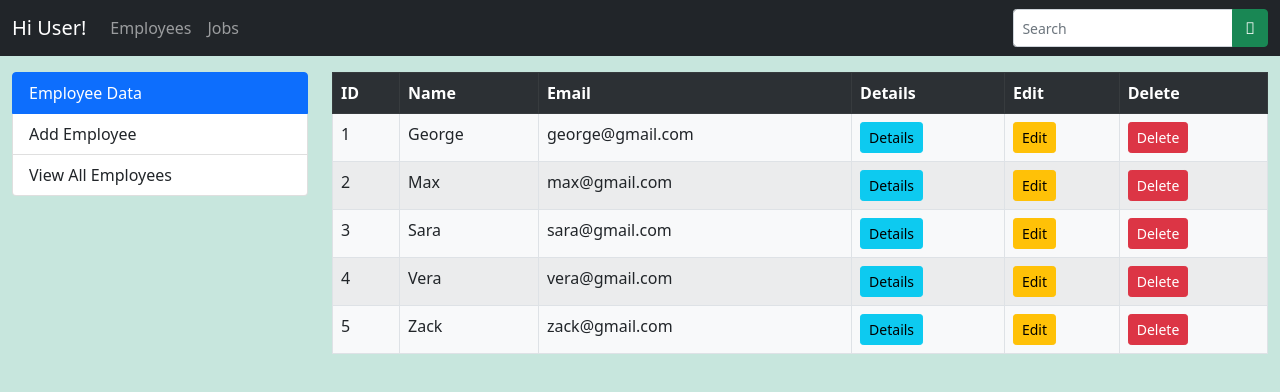
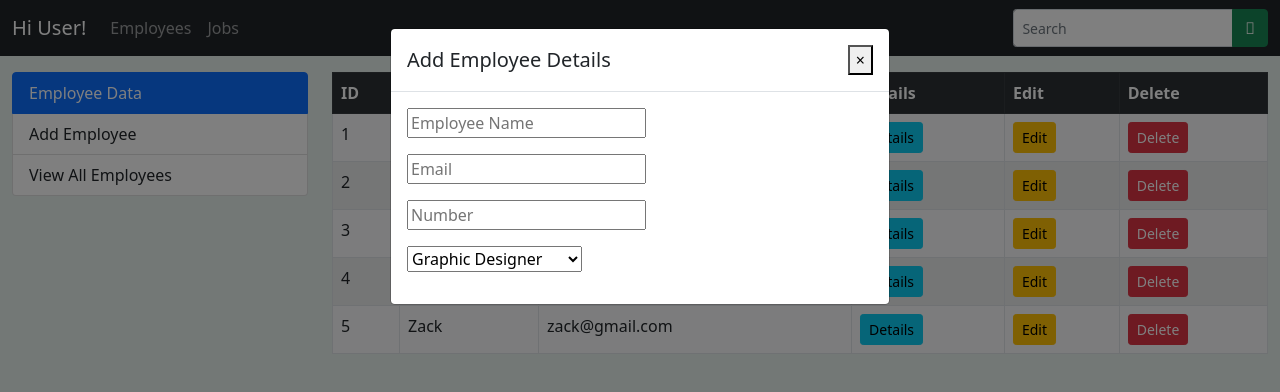
Before and after one commit to sarisgar28/Bootstrap_demo, a plain HTML site: page Project_one/employees-list.html in a window 1280 px wide. Both pictures are taken after a click on the link "Add Employee". Drawn offline with nearby package versions, Linux system fonts and the light colour scheme.

Commit message:
Employee's modal

```diff
--- a/Project_one/employees-list.html
+++ b/Project_one/employees-list.html
@@ -45,7 +45,7 @@
             <div class="col-lg-3 col-md-3">
               <div class="list-group">
                 <div class="list-group-item active">Employee Data</div>
-                <a href="#" class="list-group-item">Add Employee</a>
+                <a href="#" class="list-group-item" data-toggle="modal" data-target="#add_employee">Add Employee</a>
                 <a href="employees-list.html" class="list-group-item">View All Employees </a>
               </div>
             </div>
@@ -100,12 +100,48 @@
           </div>
       </div>
 <!-- Employees list contet end -->
+<!-- Modal add employee -->
 
+<div class="modal fade" id="add_employee" tabindex="-1" role="dialog" aria-labelledby="add_employee" aria-hidden="true">
+  <div class="modal-dialog" role="document">
+    <div class="modal-content">
+      <div class="modal-header">
+        <h5 class="modal-title" id="exampleModalLabel">Add Employee Details</h5>
+        <button type="button" class="close" data-dismiss="modal" aria-label="Close">
+          <span aria-hidden="true">&times;</span>
+        </button>
+      </div>
+      <div class="modal-body">
+      <form>
+        <div class="mb-3">
+          <input type="text" class="control-form control-form-md" placeholder="Employee Name" required>
+        </div>
+        <div class="mb-3">
+          <input type="email" class="control-form control-form-md" placeholder="Email" required>
+        </div>
+        <div class="mb-3">
+          <input type="tel" class="control-form control-form-md" placeholder="Number" required>
+        </div>
+        <div class="class mb-3">
+          <select class="control-form control-form-md">
+            <option value="Graphic Designer"> Graphic Designer</option>
+            <option Value="Full-Stack Developer">Full-Stack Developer</option>
+            <option value="Architect">Architect</option>
+            <option value="Audio Engineer">Audio Engineer</option>
+          </select>
+        </div>
+      </form>
+      </div>
+    </div>
+  </div>
+</div>
     <!-- Optional JavaScript; choose one of the two! -->
 
     <!-- Option 1: Bootstrap Bundle with Popper -->
     <script src="https://cdn.jsdelivr.net/npm/bootstrap@5.1.3/dist/js/bootstrap.bundle.min.js" integrity="sha384-ka7Sk0Gln4gmtz2MlQnikT1wXgYsOg+OMhuP+IlRH9sENBO0LRn5q+8nbTov4+1p" crossorigin="anonymous"></script>
-
+    <script src="https://code.jquery.com/jquery-3.2.1.slim.min.js" integrity="sha384-KJ3o2DKtIkvYIK3UENzmM7KCkRr/rE9/Qpg6aAZGJwFDMVNA/GpGFF93hXpG5KkN" crossorigin="anonymous"></script>
+    <script src="https://cdnjs.cloudflare.com/ajax/libs/popper.js/1.12.3/umd/popper.min.js" integrity="sha384-vFJXuSJphROIrBnz7yo7oB41mKfc8JzQZiCq4NCceLEaO4IHwicKwpJf9c9IpFgh" crossorigin="anonymous"></script>
+    <script src="https://maxcdn.bootstrapcdn.com/bootstrap/4.0.0-beta.2/js/bootstrap.min.js" integrity="sha384-alpBpkh1PFOepccYVYDB4do5UnbKysX5WZXm3XxPqe5iKTfUKjNkCk9SaVuEZflJ" crossorigin="anonymous"></script>
     <!-- Option 2: Separate Popper and Bootstrap JS -->
     <!--
     <script src="https://cdn.jsdelivr.net/npm/@popperjs/core@2.10.2/dist/umd/popper.min.js" integrity="sha384-7+zCNj/IqJ95wo16oMtfsKbZ9ccEh31eOz1HGyDuCQ6wgnyJNSYdrPa03rtR1zdB" crossorigin="anonymous"></script>
--- a/Project_one/style.css
+++ b/Project_one/style.css
@@ -1,5 +1,5 @@
 body{
-    background-color: rgb(199, 230, 221);
+    background-color: rgb(230, 240, 237);
 }
 .bx{
     box-shadow: 2px 2px 5px rgba(0, 0, 0, 1)
```
Also changed, not shown: 1 other file.
